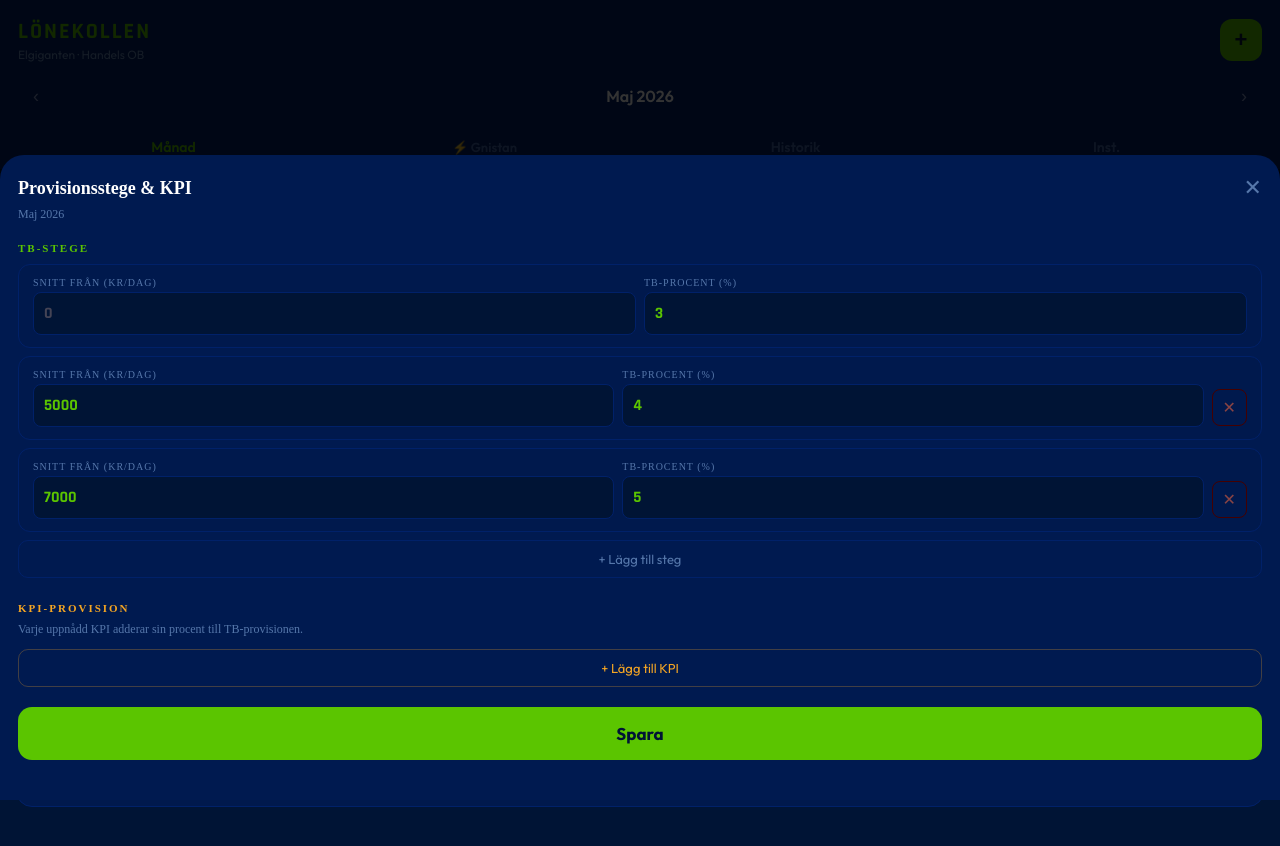
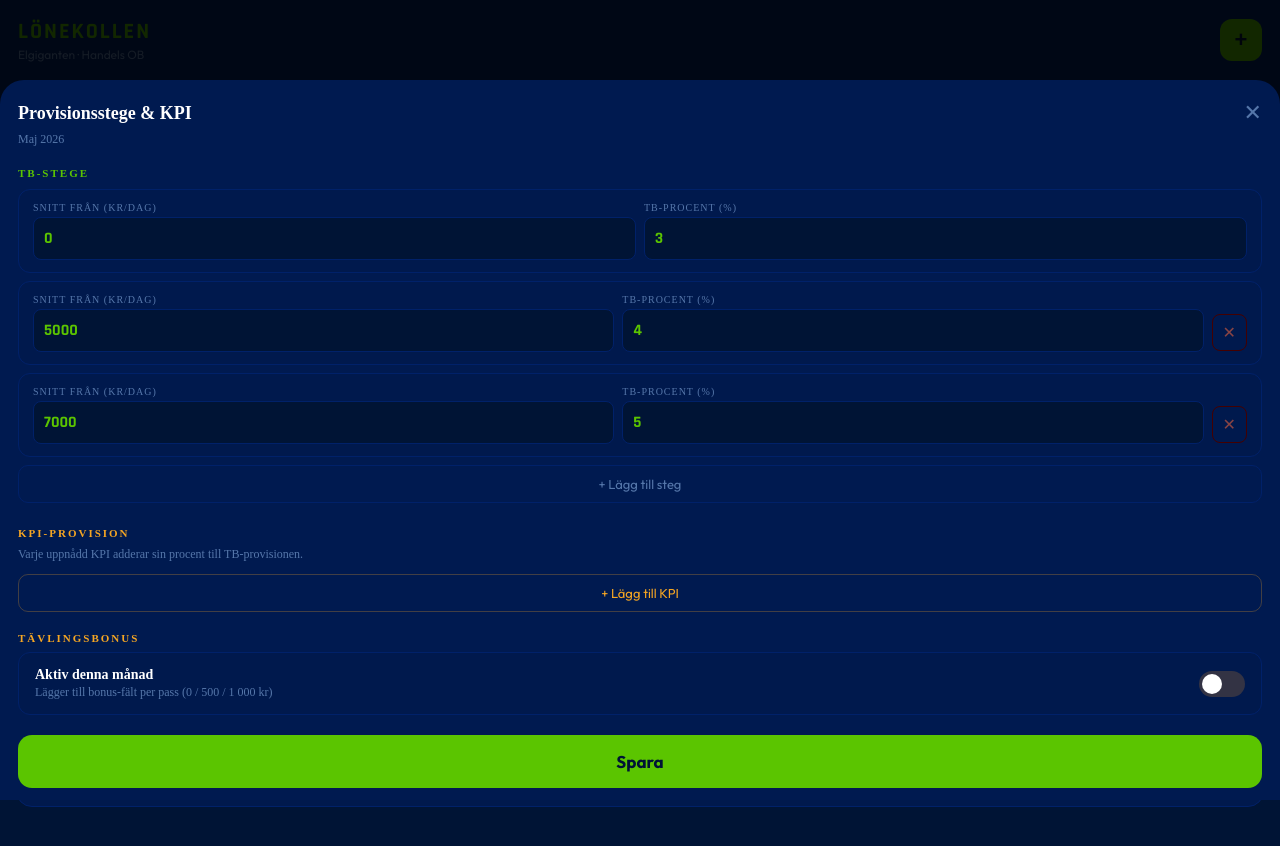
Before and after one commit to hansdouglasnygren/LoneKollen, a React (Vite) app: page / in a window 1280 px wide. Both pictures are taken after a click on the button "Sätt stege". Shown: the top 846 px of the page. Built offline with nearby package versions, Linux system fonts and the light colour scheme.

Commit message:
Update LöneKollen.jsx

```diff
--- a/LöneKollen.jsx
+++ b/LöneKollen.jsx
@@ -177,7 +177,7 @@ export default function LöneKollen() {
   const summary = useMemo(() => {
     const manual   = mData.manualTB;
     const kpiMål   = mData.kpiMål ?? [];
-    let baseLön = 0, obLön = 0, skottTotal = 0;
+    let baseLön = 0, obLön = 0, skottTotal = 0, bonusTotal = 0;
     let totalTB = 0, säljDagar = 0;
 
     if (manual) {
@@ -197,6 +197,7 @@ export default function LöneKollen() {
           totalTB  += (d.tb ?? 0);
           säljDagar++;
         }
+        bonusTotal += (d.bonus ?? 0);
       });
     }
 
@@ -216,12 +217,12 @@ export default function LöneKollen() {
     const kpiProcent = kpiResults.filter(k => k.nådd).reduce((s,k) => s + k.procent, 0);
     const totalProcent = (aktivStege.procent + kpiProcent) / 100;
     const tbProv     = totalTB * totalProcent;
-    const provTotal  = tbProv + skottTotal;
+    const provTotal  = tbProv + skottTotal + bonusTotal;
 
     const brutto   = baseLön + obLön + provTotal;
     const netto    = brutto * (1 - settings.skatt / 100);
     const nettoSem = netto * 1.12;
-    return { baseLön, obLön, tbProv, skottTotal, provTotal, brutto, netto, nettoSem,
+    return { baseLön, obLön, tbProv, skottTotal, bonusTotal, provTotal, brutto, netto, nettoSem,
              totalTB, snittTB, säljDagar, aktivStege, nästaStege, isManual: !!manual,
              kpiResults, kpiProcent };
   }, [days, settings, monthStege, mData.manualTB, mData.kpiMål]);
@@ -501,7 +502,7 @@ export default function LöneKollen() {
                   <div style={{ marginTop: 8, background: `${G}20`, borderRadius: 8, padding: "8px 12px", textAlign: "center" }}>
                     <div style={{ color: G, fontSize: 12, fontWeight: 700 }}>🏆 Högsta serien!</div>
                     <div style={{ color: "#5577aa", fontSize: 12, marginTop: 2 }}>
-                      {(summary.snittTB - ((settings.tbStege ?? [])[( settings.tbStege ?? []).length - 2]?.snitt ?? 0)).toLocaleString("sv-SE")} kr/dag buffert kvar
+                      {(summary.snittTB - (summary.aktivStege?.snitt ?? 0)).toLocaleString("sv-SE")} kr/dag buffert kvar
                     </div>
                   </div>
                 )}
@@ -547,6 +548,7 @@ export default function LöneKollen() {
                 ["OB-tillägg", summary.obLön],
                 ["TB-provision", summary.tbProv],
                 ...(summary.skottTotal > 0 ? [["Skottpengar", summary.skottTotal]] : []),
+                ...(summary.bonusTotal > 0 ? [["Tävlingsbonus 🏆", summary.bonusTotal]] : []),
               ].map(([label, val], i, arr) => (
                 <div key={label} style={{
                   display: "flex", justifyContent: "space-between", alignItems: "center",
@@ -601,7 +603,7 @@ export default function LöneKollen() {
                       {day.passTyp === "annan"
                         ? <div style={{ color: "#f5a623", fontSize: 11 }}>skott {fmt(day.skott ?? 0)}</div>
                         : day.tb > 0
-                          ? <div style={{ color: "#5577aa", fontSize: 11 }}>TB {Math.round(day.tb).toLocaleString("sv-SE")} kr</div>
+                          ? <div style={{ color: "#5577aa", fontSize: 11 }}>TB {Math.round(day.tb).toLocaleString("sv-SE")} kr{day.bonus > 0 ? ` · 🏆 +${day.bonus}` : ""}</div>
                           : null
                       }
                     </div>
@@ -1234,8 +1236,14 @@ export default function LöneKollen() {
         <StegeModal
           initialStege={mData.tbStege ?? settings.tbStege ?? []}
           initialKPI={mData.kpiMål ?? []}
+          initialBonus={mData.bonusAktiv ?? false}
           month={month}
-          onSave={(stege, kpiMål) => { saveMonthStege(stege); saveMonthKPI(kpiMål); setStegeOpen(false); }}
+          onSave={(stege, kpiMål, bonusAktiv) => {
+            saveMonthStege(stege);
+            saveMonthKPI(kpiMål);
+            mutateMonth(cur => ({ ...cur, bonusAktiv }));
+            setStegeOpen(false);
+          }}
           onCancel={() => setStegeOpen(false)}
         />
       )}
@@ -1244,6 +1252,7 @@ export default function LöneKollen() {
         <DayForm
           settings={settings}
           kpiMål={mData.kpiMål ?? []}
+          bonusAktiv={mData.bonusAktiv ?? false}
           initialDay={editId ? days.find(d => d.id === editId) : null}
           onSave={day => { saveDay(day); setAddOpen(false); setEditId(null); }}
           onSaveMonth={data => {
@@ -1276,9 +1285,10 @@ export default function LöneKollen() {
 }
 
 // ─── Stege-modal ──────────────────────────────────────────────────────────
-function StegeModal({ initialStege, initialKPI, month, onSave, onCancel }) {
-  const [stege, setStege] = useState(initialStege.length > 0 ? initialStege : [{ snitt: 0, procent: 3 }]);
-  const [kpiMål, setKpiMål] = useState(initialKPI ?? []);
+function StegeModal({ initialStege, initialKPI, initialBonus, month, onSave, onCancel }) {
+  const [stege, setStege]       = useState(initialStege.length > 0 ? initialStege : [{ snitt: 0, procent: 3 }]);
+  const [kpiMål, setKpiMål]     = useState(initialKPI ?? []);
+  const [bonusAktiv, setBonusAktiv] = useState(initialBonus ?? false);
 
   function updateSteg(i, field, val) {
     setStege(prev => prev.map((s, j) => j === i ? { ...s, [field]: parseFloat(val) || 0 } : s));
@@ -1310,8 +1320,7 @@ function StegeModal({ initialStege, initialKPI, month, onSave, onCancel }) {
               <div style={{ color: "#5577aa", fontSize: 10, textTransform: "uppercase", letterSpacing: 1, marginBottom: 4 }}>Snitt från (kr/dag)</div>
               <input type="number" value={s.snitt} min={0} step={500}
                 onChange={e => updateSteg(i, "snitt", e.target.value)}
-                disabled={i === 0}
-                style={{ width: "100%", background: ND, border: `1px solid ${N}`, color: i === 0 ? "#445" : G, borderRadius: 8, padding: "10px 10px", fontSize: 16, fontFamily: "Rajdhani, sans-serif", fontWeight: 700 }}
+                style={{ width: "100%", background: ND, border: `1px solid ${N}`, color: G, borderRadius: 8, padding: "10px 10px", fontSize: 16, fontFamily: "Rajdhani, sans-serif", fontWeight: 700 }}
               />
             </div>
             <div style={{ flex: 1 }}>
@@ -1375,7 +1384,25 @@ function StegeModal({ initialStege, initialKPI, month, onSave, onCancel }) {
           + Lägg till KPI
         </button>
 
-        <button onClick={() => onSave(stege, kpiMål)} style={{
+        {/* Tävlingsbonus */}
+        <div style={{ color: "#f5a623", fontSize: 11, fontWeight: 600, letterSpacing: 2, textTransform: "uppercase", marginBottom: 8 }}>Tävlingsbonus</div>
+        <div style={{ background: NC, border: `1px solid ${bonusAktiv ? "#f5a62344" : N}`, borderRadius: 12, padding: "14px 16px", marginBottom: 20 }}>
+          <div style={{ display: "flex", alignItems: "center", justifyContent: "space-between" }}>
+            <div>
+              <div style={{ color: "#fff", fontWeight: 600, fontSize: 14 }}>Aktiv denna månad</div>
+              <div style={{ color: "#5577aa", fontSize: 12, marginTop: 2 }}>Lägger till bonus-fält per pass (0 / 500 / 1 000 kr)</div>
+            </div>
+            <div onClick={() => setBonusAktiv(b => !b)} style={{
+              width: 46, height: 26, borderRadius: 13, flexShrink: 0,
+              background: bonusAktiv ? "#f5a623" : "#334",
+              position: "relative", cursor: "pointer", transition: "background .2s",
+            }}>
+              <div style={{ position: "absolute", top: 3, left: bonusAktiv ? 22 : 3, width: 20, height: 20, borderRadius: "50%", background: "#fff", transition: "left .2s" }} />
+            </div>
+          </div>
+        </div>
+
+        <button onClick={() => onSave(stege, kpiMål, bonusAktiv)} style={{
           width: "100%", padding: 16, background: G, border: "none",
           borderRadius: 14, color: "#001435", fontWeight: 700, fontSize: 17,
           cursor: "pointer", fontFamily: "Outfit, sans-serif",
@@ -1386,7 +1413,7 @@ function StegeModal({ initialStege, initialKPI, month, onSave, onCancel }) {
 }
 
 // ─── Dag-formulär ─────────────────────────────────────────────────────────
-function DayForm({ settings, initialDay, onSave, onSaveMonth, onSaveDefault, onCancel, kpiMål }) {
+function DayForm({ settings, initialDay, onSave, onSaveMonth, onSaveDefault, onCancel, kpiMål, bonusAktiv }) {
   const getDefaults = (typ) => settings.defaults?.[typ] || {};
   const activeKPIs  = (kpiMål ?? []).filter(k => k.aktiv !== false);
 
@@ -1399,6 +1426,7 @@ function DayForm({ settings, initialDay, onSave, onSaveMonth, onSaveDefault, onC
   const [tb, setTb]               = useState(initialDay?.tb ?? "");
   const [skott, setSkott]         = useState(initialDay?.skott ?? "");
   const [tjänster, setTjänster]   = useState(initialDay?.tjänster ?? {});
+  const [bonus, setBonus]         = useState(initialDay?.bonus ?? 0);
   const [savedDefault, setSavedDefault] = useState(false);
 
   // ── Hel-månad state ──────────────────────────────────────────────────────
@@ -1682,7 +1710,26 @@ function DayForm({ settings, initialDay, onSave, onSaveMonth, onSaveDefault, onC
           </div>
         </div>
 
-        {/* Spara som standard-knapp */}
+          {/* Tävlingsbonus — visas bara om aktiv denna månad */}
+          {bonusAktiv && (
+            <div style={{ marginBottom: 20 }}>
+              <div style={{ color: "#f5a623", fontSize: 11, fontWeight: 600, textTransform: "uppercase", letterSpacing: 1, marginBottom: 8 }}>🏆 Tävlingsbonus</div>
+              <div style={{ display: "flex", gap: 8 }}>
+                {[0, 500, 1000].map(val => (
+                  <button key={val} onClick={() => setBonus(val)} style={{
+                    flex: 1, padding: "12px 0", border: "none", borderRadius: 12,
+                    background: bonus === val ? (val === 0 ? NC : "#f5a623") : NC,
+                    color: bonus === val ? (val === 0 ? "#5577aa" : "#001435") : "#5577aa",
+                    fontWeight: 700, fontSize: 15, cursor: "pointer",
+                    fontFamily: "Rajdhani, sans-serif",
+                    border: bonus === val && val === 0 ? `1px solid #334` : bonus === val ? "none" : `1px solid ${N}`,
+                  }}>
+                    {val === 0 ? "Ingen" : `+${val} kr`}
+                  </button>
+                ))}
+              </div>
+            </div>
+          )}
         <button
           onClick={() => {
             onSaveDefault(dagTyp, startMin, endMin, prov);
@@ -1708,6 +1755,7 @@ function DayForm({ settings, initialDay, onSave, onSaveMonth, onSaveDefault, onC
           tb: passTyp === "sälj" ? (parseFloat(tb) || 0) : 0,
           skott: passTyp === "annan" ? (parseFloat(skott) || 0) : 0,
           tjänster: passTyp === "sälj" ? tjänster : {},
+          bonus: bonus || 0,
         })} style={{
           width: "100%", padding: 16, background: G, border: "none",
           borderRadius: 14, color: "#001435", fontWeight: 700, fontSize: 17,
```
